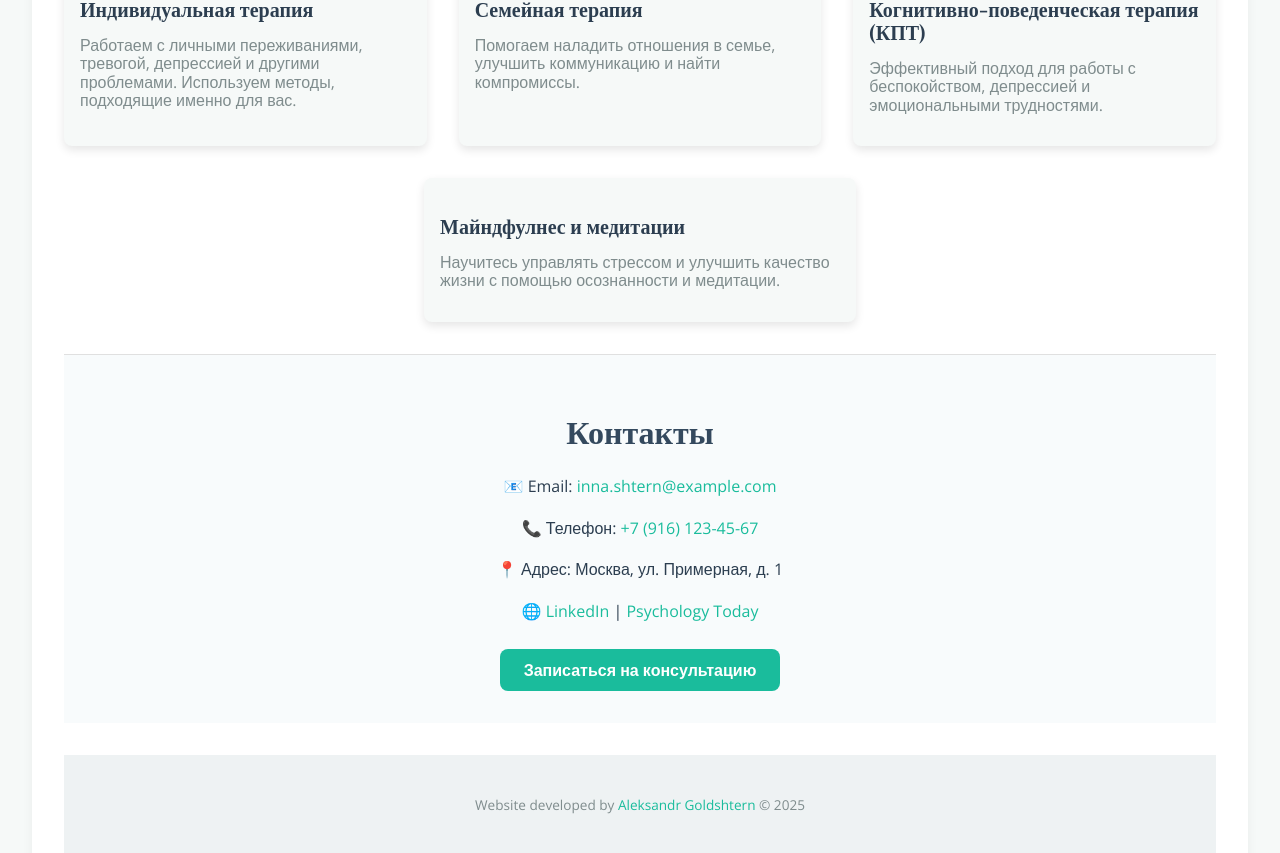
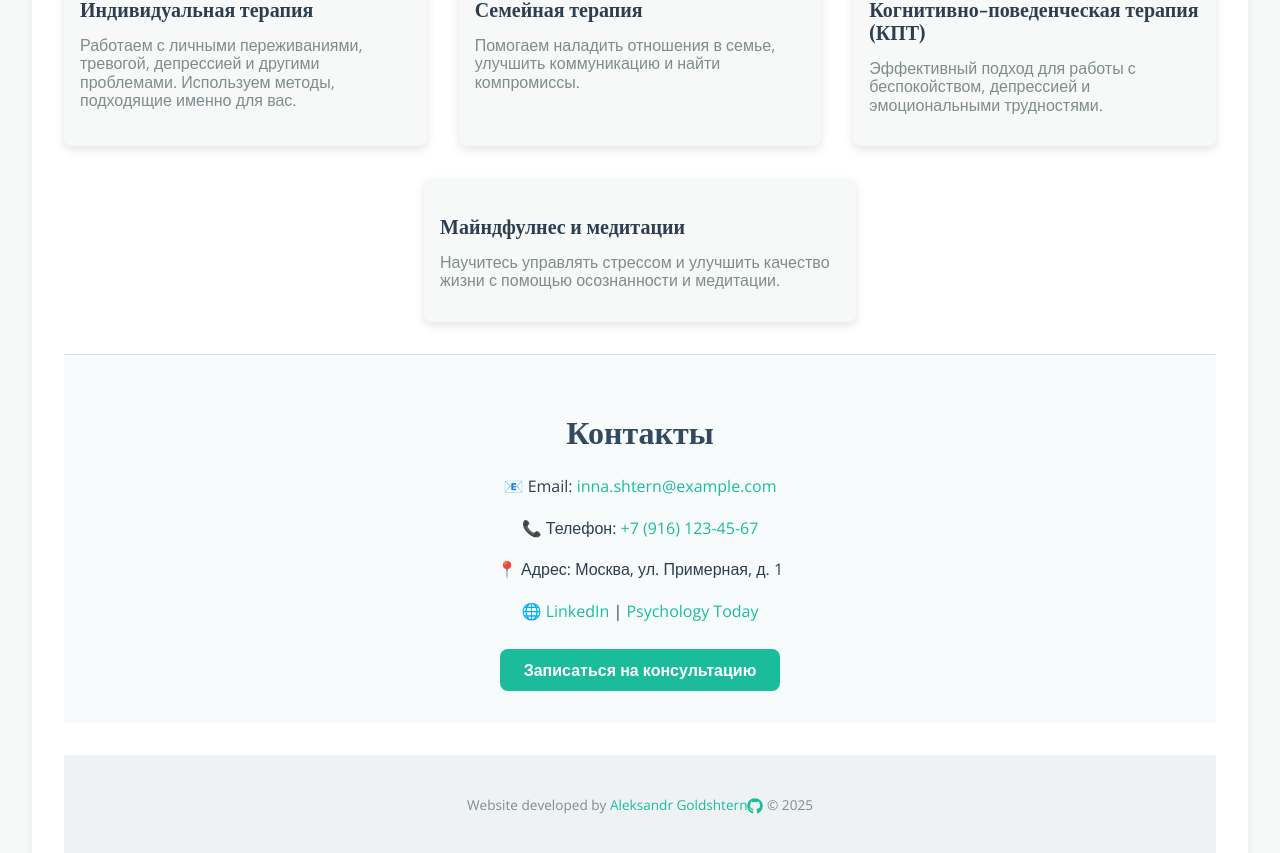
Before and after one commit to Goldshtern/shtern-psychotherapist_frontend, a React (Vite) app: page /#/ in a window 1280 px wide. Shown: the part 730-1583 px from the top of the page. Built offline with nearby package versions, Linux system fonts and the light colour scheme.

Commit message:
style: footer add Github icon

```diff
--- a/package.json
+++ b/package.json
@@ -24,6 +24,7 @@
   "dependencies": {
     "react": "^19.1.0",
     "react-dom": "^19.1.0",
+    "react-icons": "^5.5.0",
     "react-router-dom": "^7.4.1"
   }
 }
--- a/src/components/Footer/Footer.css
+++ b/src/components/Footer/Footer.css
@@ -37,6 +37,11 @@
   outline-offset: 2px;
 }
 
+.footer__icon {
+  font-size: 1rem;
+  vertical-align: middle;
+}
+
 @media (max-width: 768px) {
   .footer {
     padding: 1.5rem 0.8rem;
--- a/src/components/Footer/Footer.jsx
+++ b/src/components/Footer/Footer.jsx
@@ -1,5 +1,6 @@
 import React from "react";
 import "./Footer.css";
+import { FaGithub } from "react-icons/fa";
 
 function Footer() {
   return (
@@ -13,6 +14,7 @@ function Footer() {
           rel="noopener noreferrer"
         >
           Aleksandr Goldshtern
+          <FaGithub className="footer__icon" />
         </a>{" "}
         © {new Date().getFullYear()}
       </p>
```
Also changed, not shown: 1 other file (tests, documents, lock files or other folders).
